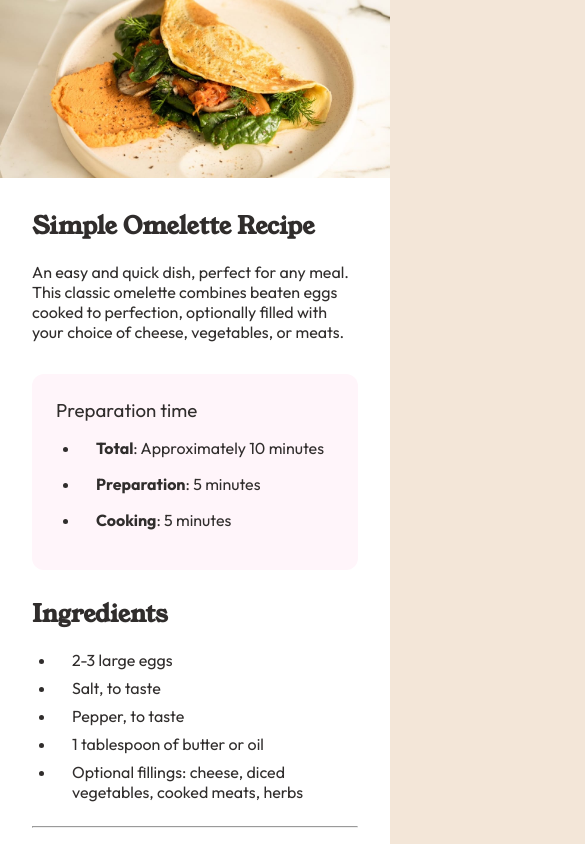
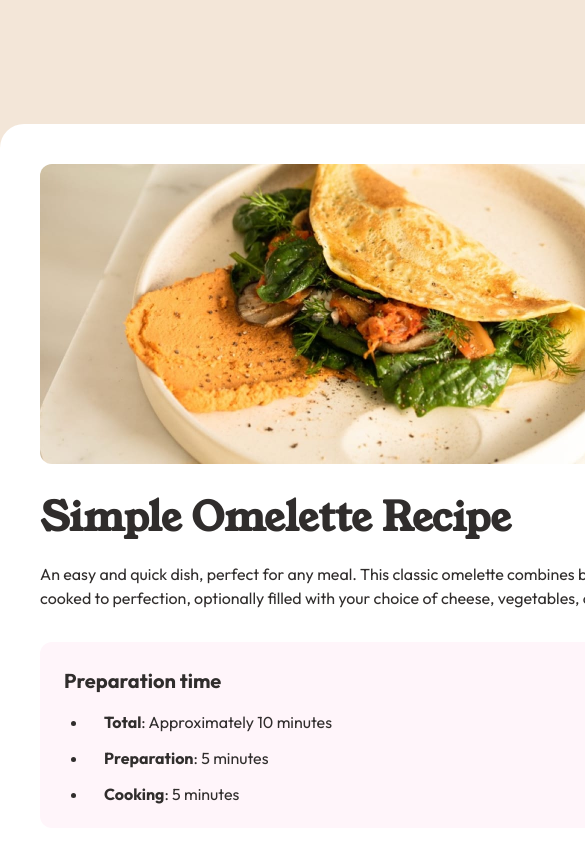
Before and after one commit to isaonline/Recipe-page, a plain HTML site: page index.html in a window 390 px wide. Shown: the top 844 px of the page, 585 px wide, since content can reach past the window. Drawn offline with Linux system fonts and the light colour scheme.

Commit message:
Responsividade em desktop e ajustes

```diff
--- a/index.html
+++ b/index.html
@@ -16,7 +16,7 @@
       <h1>Simple Omelette Recipe</h1>
       <p>An easy and quick dish, perfect for any meal. This classic omelette combines beaten eggs cooked to perfection, optionally filled with your choice of cheese, vegetables, or meats.</p>
       <section id="preparation">
-        <h3>Preparation time</h3>
+        <h3><b>Preparation time</b></h3>
         <ul>
           <li><b>Total</b>: Approximately 10 minutes</li>
           <li><b>Preparation</b>: 5 minutes</li>
@@ -47,19 +47,19 @@
       <table>
           <tr>
             <td class="tcontent">Calories</td>
-            <td class="tcontent">277kcal</td>
+            <td class="tcontent"><b>277kcal</b></td>
           </tr>
           <tr>
             <td class="tcontent">Carbs</td>
-            <td class="tcontent">0g</td>
+            <td class="tcontent"><b>0g</b></td>
           </tr>
           <tr>
             <td class="tcontent">Protein</td>
-            <td class="tcontent">20g</td>
+            <td class="tcontent"><b>20g</b></td>
           </tr>
         <tr>
           <td>Fat</td>
-          <td>22g</td>
+          <td><b>22g</b></td>
         </tr>
       </table>
     </article>
--- a/styles/style.css
+++ b/styles/style.css
@@ -29,8 +29,17 @@ h1, h2 {
     margin-bottom: 24px;
 }
 
+h1 {
+    font-size: 36px;
+}
+
+h2 {
+    font-size: 28px;
+}
+
 p {
     font-size: 16px;
+    line-height: 150%;
 }
 
 main {
@@ -55,6 +64,8 @@ main {
 #preparation > h3 {
     margin-bottom: 12px;
     font-weight: 400;
+    font-size: 20px;
+    line-height: 150%;
 }
 
 #preparation > ul li {
@@ -77,6 +88,8 @@ ul li {
 
 hr {
     margin: 24px 0;
+    border: 0;
+    border-top: 1px solid var(--Stone-150);
 }
 
 ol {
@@ -101,7 +114,6 @@ td {
     position: relative;
     padding: 12px 0;
     padding-right: 72px;
-    font-weight: 600;
 }
 
 td.tcontent::after {
@@ -112,6 +124,10 @@ td.tcontent::after {
     right: -24px;
     height: 1px;
     background-color: var(--Stone-150);
+}
+
+tr > td > b {
+    color: var(--Brown-800);
 }
 
 footer {
@@ -147,4 +163,56 @@ footer a:hover {
 
 @media screen and (min-width: 375px) {
 
+    body {
+        display: flex;
+        flex-flow: column wrap;
+        align-items: center;
+        justify-content: center;
+    }
+
+    main {
+        margin: 124px 0;
+        padding: 40px;
+        width: 736px;
+        height: auto;
+        border-radius: 24px;
+    }
+
+    #img_recipe {
+        width: 656px;
+        height: 300px;
+        border-radius: 12px;
+        margin-bottom: 30px;
+    }
+
+    #recipe {
+        padding: 0;
+    }
+
+    h1 {
+        font-size: 40px;
+    }
+
+    #preparation {
+        display: flex;
+        flex-flow: column nowrap;
+        justify-content: center;
+        align-items: flex-start;
+    }
+
+    #preparation > ul li {
+    margin-top: 16px;
+    margin-bottom: 0;
+    }
+
+    #preparation > h3 {
+    margin-bottom: 0;
+    font-weight: 400;
+    font-size: 20px;
+    line-height: 150%;
 }
+
+    td {
+        padding-right: 244px;
+    }
+}
```
